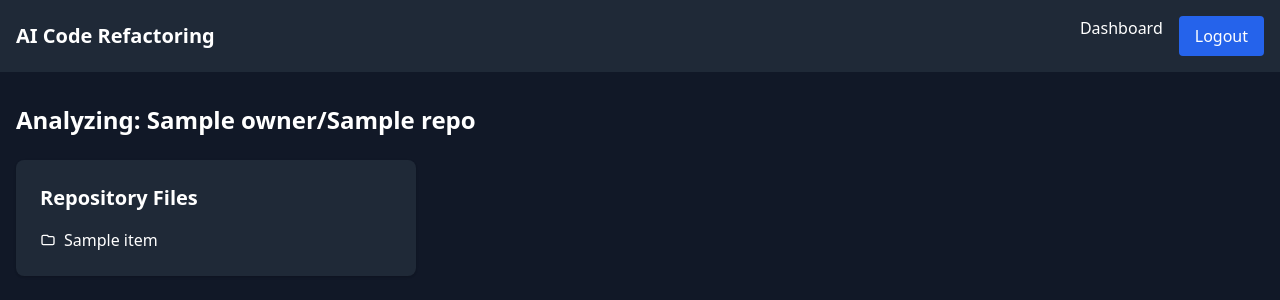
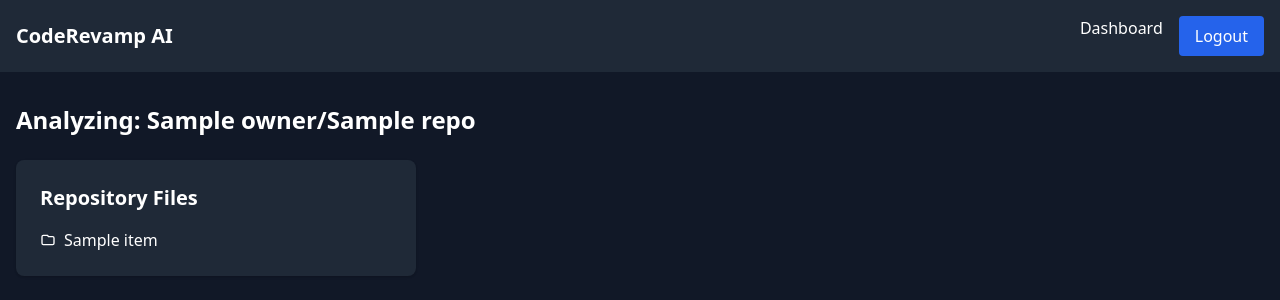
Before and after one commit to mgulati3/CodeRevamp.ai, a Flask app: template templates/repo_analyzer.html in a window 1280 px wide. Shown: the top 300 px of the page. Run offline with Flask 2, Linux system fonts and the light colour scheme; the template is opened without the code that fills it: most values are stand-ins (such as "Sample title", 1, 10 or a date in 2020); some libraries are stand-ins or nearby versions.

Commit message:
CodeRevamp AI

```diff
--- a/templates/dashboard.html
+++ b/templates/dashboard.html
@@ -3,13 +3,13 @@
 <head>
   <meta charset="UTF-8">
   <meta name="viewport" content="width=device-width, initial-scale=1.0">
-  <title>Dashboard - AI Code Refactoring Assistant</title>
+  <title>Dashboard - CodeRevamp AI</title>
   <link href="https://cdn.jsdelivr.net/npm/tailwindcss@2.2.19/dist/tailwind.min.css" rel="stylesheet">
 </head>
 <body class="bg-gray-900 text-white min-h-screen">
   <nav class="bg-gray-800 text-white p-4">
     <div class="container mx-auto flex justify-between items-center">
-      <a href="/" class="font-bold text-xl">AI Code Refactoring</a>
+      <a href="/" class="font-bold text-xl">CodeRevamp AI</a>
       <div class="flex items-center">
         <span class="mr-4">Welcome, {{ user }}</span>
         <a href="/logout" class="bg-blue-600 hover:bg-blue-700 px-4 py-2 rounded">Logout</a>
--- a/templates/index.html
+++ b/templates/index.html
@@ -3,14 +3,14 @@
 <head>
   <meta charset="UTF-8">
   <meta name="viewport" content="width=device-width, initial-scale=1.0">
-  <title>AI Code Refactoring Assistant</title>
+  <title>CodeRevamp AI</title>
   <link href="https://cdn.jsdelivr.net/npm/tailwindcss@2.2.19/dist/tailwind.min.css" rel="stylesheet">
 </head>
 <body class="bg-gray-900 text-white min-h-screen">
   <div class="container mx-auto px-4 py-10">
     <div class="max-w-3xl mx-auto bg-gray-800 rounded-lg shadow-lg p-8">
       <div class="text-center mb-10">
-        <h1 class="text-3xl font-bold text-white mb-4">AI-Powered Code Refactoring Assistant</h1>
+        <h1 class="text-3xl font-bold text-white mb-4">CodeRevamp AI</h1>
         <p class="text-gray-400 mb-6">Improve your code quality with AI-powered refactoring suggestions</p>
         <a href="/github-login" class="inline-flex items-center px-6 py-3 border border-transparent text-base font-medium rounded-md shadow-sm text-white bg-blue-600 hover:bg-blue-700 focus:outline-none focus:ring-2 focus:ring-offset-2 focus:ring-blue-500">
           <svg class="w-5 h-5 mr-2" fill="currentColor" viewBox="0 0 20 20">
--- a/templates/repo_analyzer.html
+++ b/templates/repo_analyzer.html
@@ -3,7 +3,7 @@
 <head>
   <meta charset="UTF-8">
   <meta name="viewport" content="width=device-width, initial-scale=1.0">
-  <title>Repository Analysis - AI Code Refactoring Assistant</title>
+  <title>Repository Analysis - CodeRevamp AI</title>
   <link href="https://cdn.jsdelivr.net/npm/tailwindcss@2.2.19/dist/tailwind.min.css" rel="stylesheet">
   <!-- Using a dark highlight.js theme -->
   <link rel="stylesheet" href="https://cdnjs.cloudflare.com/ajax/libs/highlight.js/11.7.0/styles/github-dark.min.css">
@@ -23,7 +23,7 @@
 <body class="bg-gray-900 text-white min-h-screen">
   <nav class="bg-gray-800 text-white p-4">
     <div class="container mx-auto flex justify-between items-center">
-      <a href="/" class="font-bold text-xl">AI Code Refactoring</a>
+      <a href="/" class="font-bold text-xl">CodeRevamp AI</a>
       <div class="flex space-x-4">
         <a href="/dashboard" class="hover:underline">Dashboard</a>
         <a href="/logout" class="bg-blue-600 hover:bg-blue-700 px-4 py-2 rounded">Logout</a>
@@ -382,8 +382,6 @@
             const resultDiv = document.createElement('div');
             resultDiv.className = 'border border-gray-700 rounded p-4 bg-gray-800 text-white';
             resultDiv.innerHTML = `<strong>${result.file_path}</strong>`;
-            // resultDiv.innerHTML = `<strong>${result.file_path}</strong><br/>
-            //   <button onclick="window.location.href='/download-refactored-files/${currentBatchId}'" class="text-blue-600 hover:underline">Download Refactored File</button>`;
             fileResultsContainer.appendChild(resultDiv);
           });
           document.getElementById('download-zip-button').classList.remove('hidden');
```
